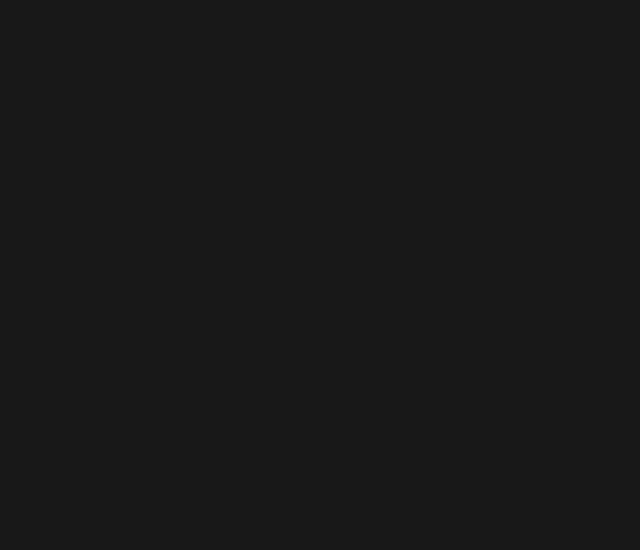
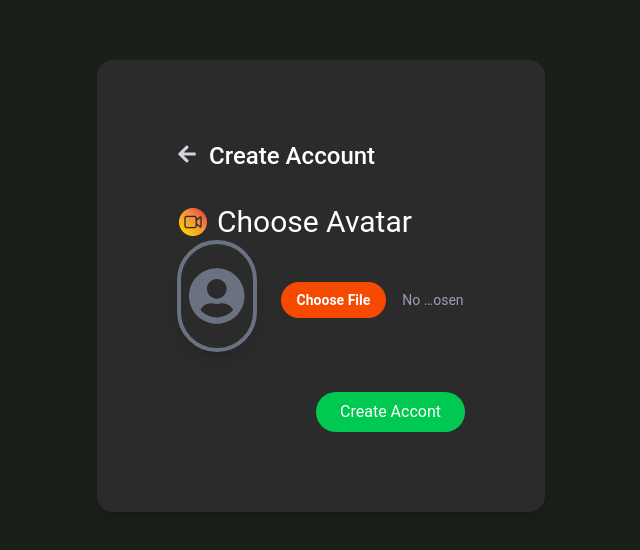
Before and after one commit to Himanshum008/Streamilix, a React (Vite) app in the folder frontend/: page /signup in a window 1280 px wide. Shown: the part 114-664 px from the top of the page, without its empty margins (319-959 px from the left). Built offline with nearby package versions, Linux system fonts and the light colour scheme.

Commit message:
working on steps of authentication

```diff
--- a/frontend/package.json
+++ b/frontend/package.json
@@ -13,6 +13,7 @@
     "@tailwindcss/vite": "^4.3.3",
     "react": "^19.2.8",
     "react-dom": "^19.2.8",
+    "react-icons": "^5.7.0",
     "react-router-dom": "^7.18.2",
     "tailwindcss": "^4.3.3"
   },
--- a/frontend/src/Pages/SignUp.jsx
+++ b/frontend/src/Pages/SignUp.jsx
@@ -1,10 +1,113 @@
-import React from 'react'
+import React, { useState } from 'react'
+import { FaArrowLeft } from "react-icons/fa"
+import logo from "../assets/icon.png"
+import { FaUserCircle } from "react-icons/fa";
 
 function SignUp() {
+const [step, setStep] = useState(3)
+const [userName, setUserName] = useState("")
+const [email,setEmail] = useState("")
+const [password,setPassword] = useState("")
+const [confirmPassword, setConfirmPassword] = useState("")
+const [showPassword, setShowPassword] = useState(false)
+const [backendImage, setBackendImage] = useState(null)
+const [frontendImage, setFrontendImage] = useState(null)
+
+const handleImage = (e) => {
+  const file = e.target.file[0]
+  setBackendImage(file)
+  setFrontendImage(URL.createObjectURL(file))
+}
+
   return (
-    <div className='flex items-center justify-center min-h-screen bg-[#181818]'>
-        <div>
+    <div className='flex items-center justify-center min-h-screen bg-[#192018]'>
+        <div className='bg-[#2b2b2b] rounded-2xl p-20 w-full max-w-md shadow-lg'>
+            <button className='text-gray-300 mr-3 hover:text-white' >
+              <FaArrowLeft size={20}/>
+            </button>
+            <span className='text-white text-2xl font-medium'>Create Account</span>
 
+            <div className='p-4'></div>
+            {step == 1 && (
+              <>
+              <h1 className='text-3xl font-normal flex items-center gap-2 text-white'>
+                <img src={logo} alt="" className='w-8 h-8' />
+                Basic Info
+              </h1>
+              <div className='p-1'></div>
+              <input type='text' placeholder='UserName' className='w-full bg-[#1c1c1c] bg border border-gray-500 rounded-md px-3 py-3
+              text-white focus:outline-none focus:border-blue= focus:border-orange-500'
+              onChange={(e)=>setUserName(e.target.value)} value={userName}p-10/>
+              <div className='p-2'></div>
+              <input type='text' placeholder='Email' className='w-full bg-[#1c1c1c] bg border border-gray-500 rounded-md px-3 py-3
+              text-white focus:outline-none focus:border-blue= focus:border-orange-500'
+              onChange={(e)=>setEmail(e.target.value)} value={email}/>
+
+              <div className ='flex justify-end mt-10'>
+                <button className='bg-orange-500 hover:bg-orange-600 text-white px-6 py-2 rounded-full'>Next</button>
+              </div>
+              </>
+            )}
+
+
+
+            {step == 2 && (
+              <>
+              <h1 className='text-3xl font-normal flex items-center gap-2 text-white'>
+                <img src={logo} alt="" className='w-8 h-8' />
+                Security
+              </h1>
+              <div className='flex items-center bg-[#3c4043] text-white px-3 py-2 rounded-full w-fit mb-6'>
+              <FaUserCircle className='mr-2' size={20}/>
+              {email}
+              </div>
+              <input type={showPassword ? "text" : "password"} placeholder='Password' className='w-full bg-[#1c1c1c] bg border border-gray-500 rounded-md px-3 py-3
+              text-white focus:outline-none focus:border-blue= focus:border-orange-500'
+              onChange={(e)=>setPassword(e.target.value)} value={password}p-10/>
+              <div className='p-2'></div>
+              <input type={showPassword ? "text" : "password"} placeholder='Confirm password' className='w-full bg-[#1c1c1c] bg border border-gray-500 rounded-md px-3 py-3
+              text-white focus:outline-none focus:border-blue= focus:border-orange-500'
+              onChange={(e)=>setConfirmPassword(e.target.value)} value={confirmPassword}/>
+              <div className='flex items-center gap-2 mt-3'>
+                <input type="checkbox" id='showpass' checked={showPassword} onChange={()=>setShowPassword(!showPassword)}/>
+                <label htmlFor="showpass" className='text-gray-300 cursor-pointer'></label>
+              </div>
+              <div className ='flex justify-end mt-10'>
+                <button className='bg-orange-500 hover:bg-orange-600 text-white px-6 py-2 rounded-full'>Next</button>
+              </div>
+              </>
+            )}
+
+
+            {step == 3 && (
+              <>
+              <h1 className='text-3xl font-normal flex items-center gap-2 text-white'>
+                <img src={logo} alt="" className='w-8 h-8' />
+                Choose Avatar
+              </h1>
+              <div className='flex items-center gap-6 mb-6'>
+                <div className='w-28 h-28 rounded-full border-4 border-gray-500 overflow-hidden shadow-lg'>
+                  {
+                    frontendImage ? <img src={frontendImage} className='w-full h-full object-cover'/>
+                  :<FaUserCircle className='text-gray-500 w-full h-full p-2'/>}
+                </div>
+                <div className='flex flex-col gap-2'>
+                  <label htmlFor="Choose Profile Picture"></label>
+                  <input type="file" accept='image/*'
+                  className='block w-full text-sm text-gray-400
+                  file:mr-4 file:py-2 file:px-4
+                  file:rounded-full file:border-0
+                  file:text-sm file:font-semibold
+                  file:bg-orange-600 file:text-white
+                  hover:file:bg-orange-700
+                  cursor-pointer' onChange={handleImage}/>
+                </div>
+              </div>
+              <div className ='flex justify-end mt-10'>
+                <button className='bg-green-500 hover:bg-green-600 text-white px-6 py-2 rounded-full'>Create Accont</button>
+              </div>
+              </>
+            )}
         </div>
     </div>
   )
```
Also changed, not shown: 2 other files (tests, documents, lock files or other folders).
